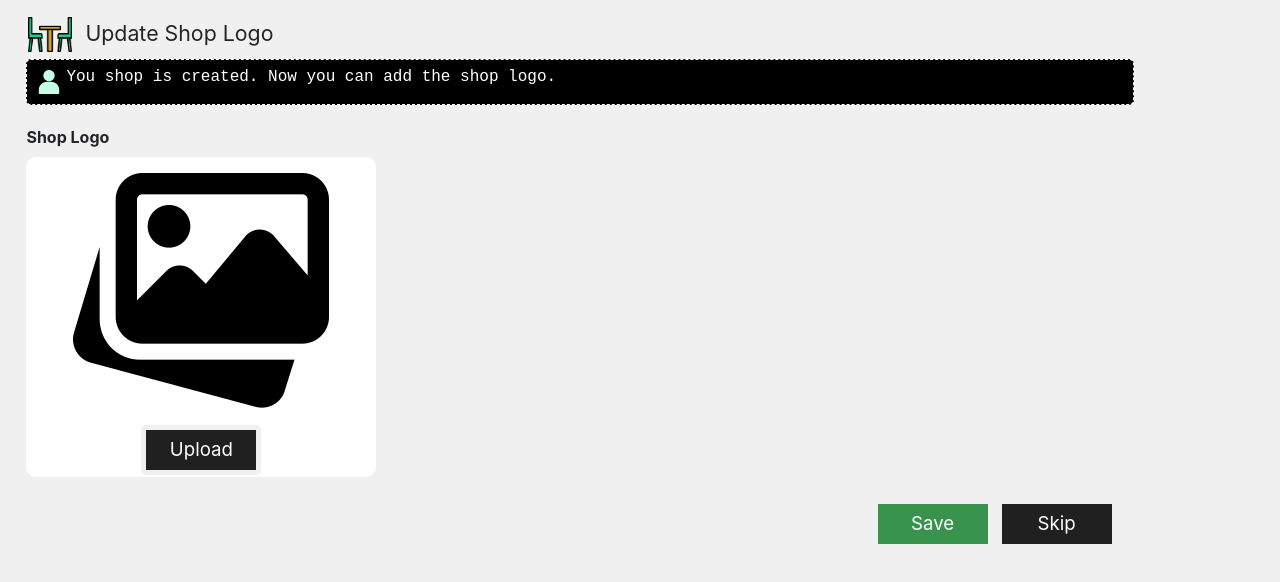
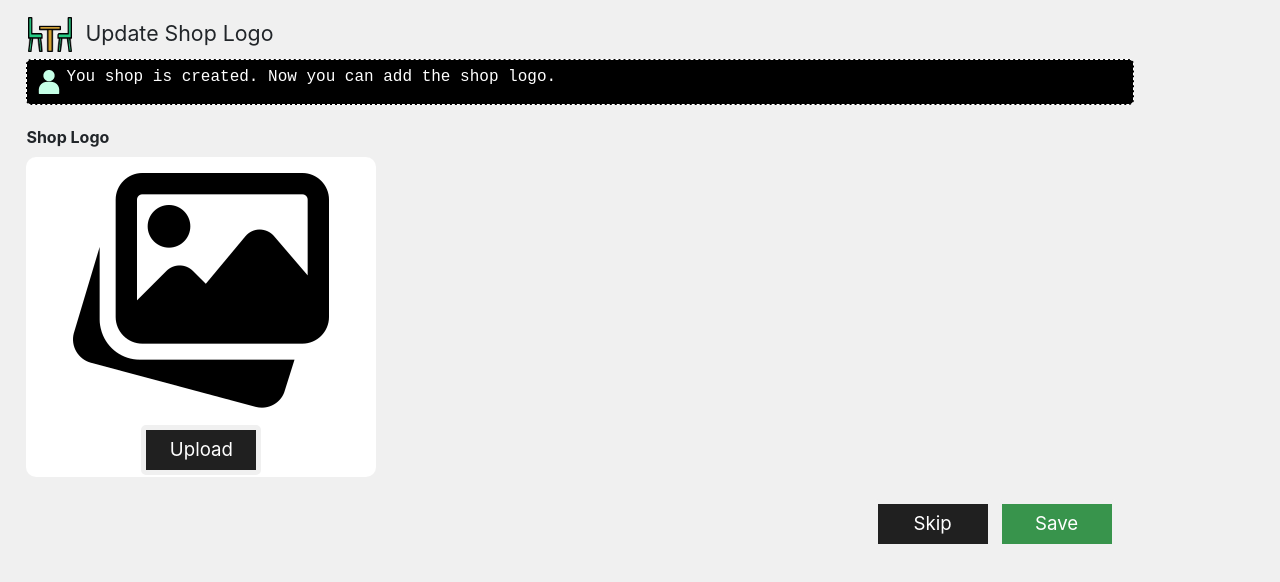
Before and after one commit to chanshukei/globalmenu, a plain HTML site: page shop-image.html in a window 1280 px wide. Drawn offline with Linux system fonts and the light colour scheme; no server answers.

Commit message:
update shop image

```diff
--- a/shop-image.html
+++ b/shop-image.html
@@ -50,12 +50,12 @@
                 </div>
             </div>
             <div class="row" style="display: inline;">
+                <button class="btn btn-success" style="float: right;"
+                        type="button" v-on:click="saveShopLogo()">Save</button>
                 <button id="btnBack" style="float: right;" class="btn btn-dark"
                         type="button" v-on:click="btnBackClicked()">Back</button>
                 <button id="btnSkip" style="float: right;" class="btn btn-dark"
                         type="button" v-on:click="skipShopLogo()">Skip</button>
-                <button class="btn btn-success" style="float: right;"
-                        type="button" v-on:click="saveShopLogo()">Save</button>
                 <button id="btnRefresh" style="display: none;" type="button"
                         v-on:click="loadShopLogo()">Refresh</button>
             </div>
@@ -71,11 +71,13 @@
 
             methods: {
                 saveShopLogo: function () {
+                    startLoading();
                     var pSessionId = Cookies.get('sessionID');
                     var pShopId = Cookies.get('shopId');
                     uploadImage(pSessionId, 'SHOP_LOGO', pShopId, 'shopImageFile',
                         function(){
-                            window.location.href = './' + $('#sucessCallbackUrl').val() + '.html';
+                            window.location.href = './' + $('#successCallbackUrl').val() + '.html';
+                            stopLoading();
                         }
                     );
                 },
```
